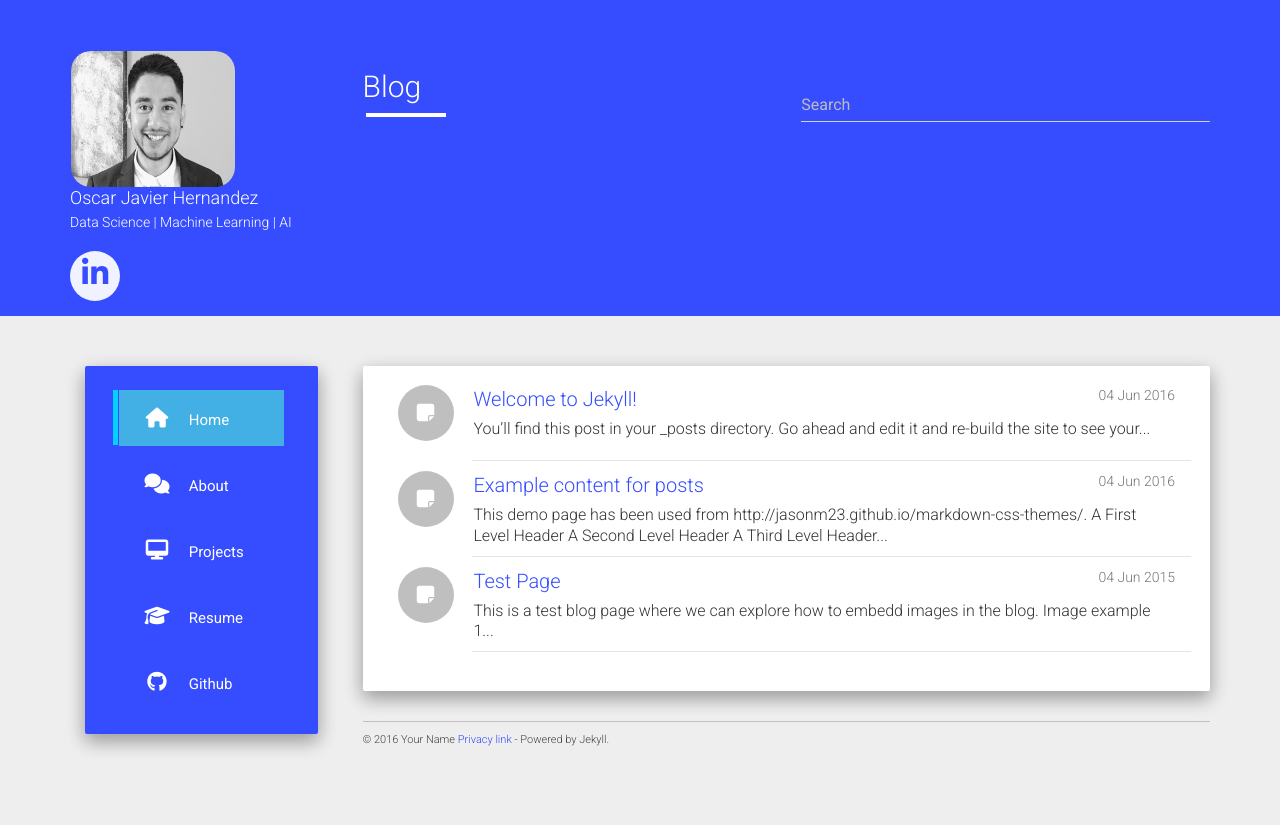
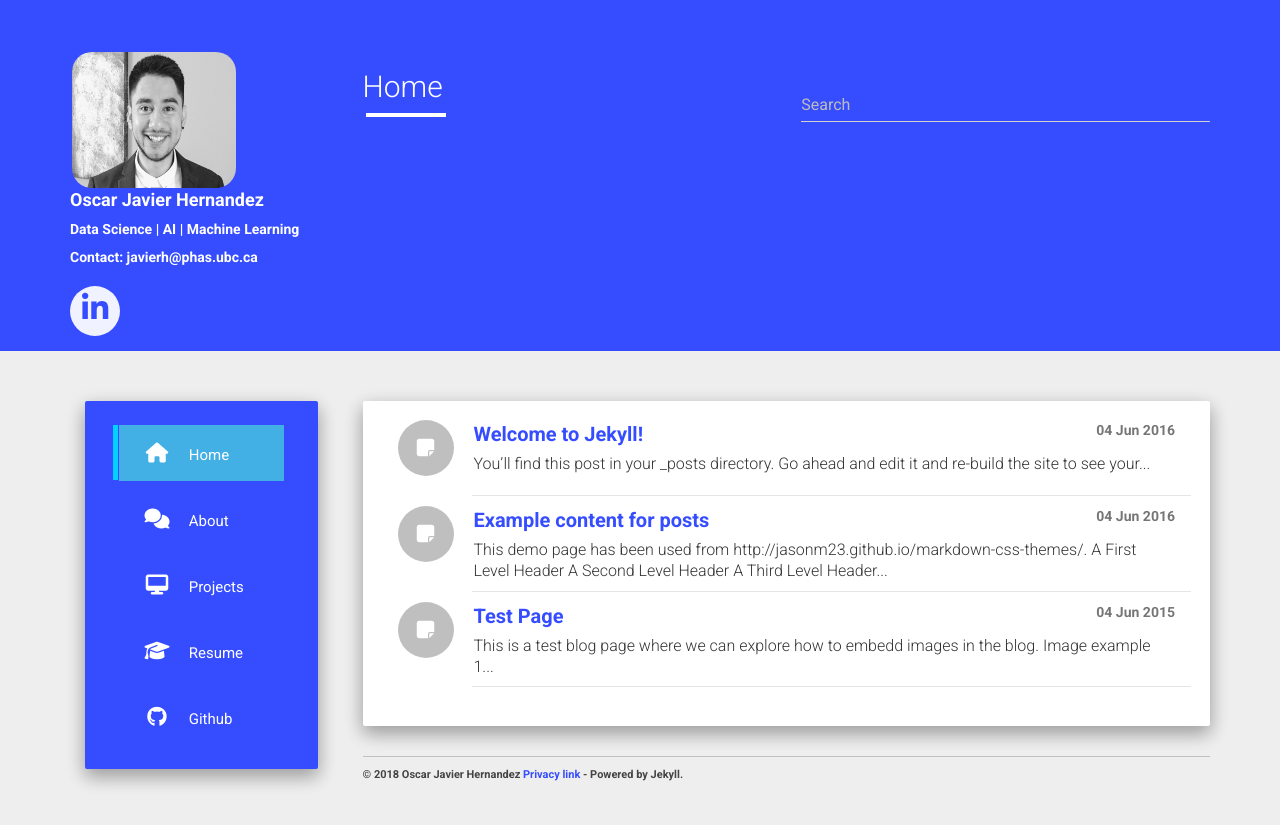
Before and after one commit to OscarJHernandez/OscarJHernandez.github.io, a Jekyll site: the page built from index.html, in a window 1280 px wide. Shown: the top 825 px of the page. Built offline with Jekyll 4.4.1, drawn with Linux system fonts in a browser that asks for light colours; nearby versions of some CDN libraries; the list of posts is cut into pages by our own code.

Commit message:
added more website stuff

```diff
--- a/_config.yml
+++ b/_config.yml
@@ -3,8 +3,8 @@ description: My Personal Blog
 author: Oscar Javier Hernandez
 logo: /static/img/avatar.png
 github: https://github.com/OscarJHernandez
-about: Data Science | Machine Learning | AI
-
+about: Data Science | AI | Machine Learning
+email: javierh@phas.ubc.ca
 baseurl: ""
 url: ""
 
--- a/_includes/footer.html
+++ b/_includes/footer.html
@@ -1,5 +1,5 @@
 <footer>
-  © 2016 Your Name <a href="#">Privacy link</a> - Powered by Jekyll.
+  © 2018 Oscar Javier Hernandez <a href="#">Privacy link</a> - Powered by Jekyll.
 </footer>
 <div align="center">
   <script async src="https://pagead2.googlesyndication.com/pagead/js/adsbygoogle.js"></script>
--- a/_includes/header.html
+++ b/_includes/header.html
@@ -6,8 +6,9 @@
               <img id="about" class="logo-img" src="{{ site.logo }}" height="75px" width="75px">
             </div>
             <div class="row-details">
-              <h4 class="list-group-item-heading">{{ site.author }}</h4>
-              <p class="list-group-item-text">{{ site.about }}</p>
+              <h4 class="list-group-item-heading"><b>{{ site.author }}</b></h4>
+              <h5 class="list-group-item-text"><b>{{ site.about }}</b></h5>
+              <h5 class="list-group-item-text"><b>Contact:  {{ site.email }}</b></h5>
               {% include social_links.html %}
             </div>
             <div class="navbar-header pull-right">
--- a/_layouts/default.html
+++ b/_layouts/default.html
@@ -4,12 +4,12 @@
     {% include meta.html %}
       <link rel="alternate" type="application/rss+xml" title="RSS" href="/feed.xml">
       <script type="text/javascript">window.baseurl = '{{ site.url }}';</script>
-      {% include css.html %}
+     {% include css.html %}
   </head>
 
   <body class="home overflow-hidden">
-    {% include header.html %}
-    {% include main.html %}
+    <b>{% include header.html %}</b>
+    <b>{% include main.html %}</b>
     {% include js.html %}
     {% include analytics.html %}
   </body>
--- a/index.html
+++ b/index.html
@@ -1,6 +1,6 @@
 ---
 layout: default
-title: Blog
+title: Home
 ---
 <div class="well">
     <div class="list-group">
@@ -11,7 +11,7 @@ title: Blog
         </div>
         <div class="row-content">
           <div class="least-content">{{ post.date | date_to_string }}</div>
-          <h4 class="list-group-item-heading"><a href="{{ post.url | prepend: site.baseurl }}">{{ post.title }}</a></h4>
+          <h4 class="list-group-item-heading"><a href="{{ post.url | prepend: site.baseurl }}"><b>{{ post.title }}</b></a></h4>
 
           <p class="list-group-item-text">{{ post.content | strip_html | truncatewords: 20 }}</p>
         </div>
--- a/static/css/main.css
+++ b/static/css/main.css
@@ -9,7 +9,7 @@
     width: 164px;
     height: 136px;
     border-radius: 20px;
-    margin: 1px;
+    margin: 2px;
 }
 .logo-turner {
     font-size: 18px;
@@ -24,7 +24,7 @@
 .row-picture {
     display: inline-block;
     vertical-align: top;
-    margin-right: 10px;
+    margin-right: 20px;
 }
 .row-details {
     display: inline-block;
```
Also changed, not shown: static/css/bootstrap-material-design.min.css.
